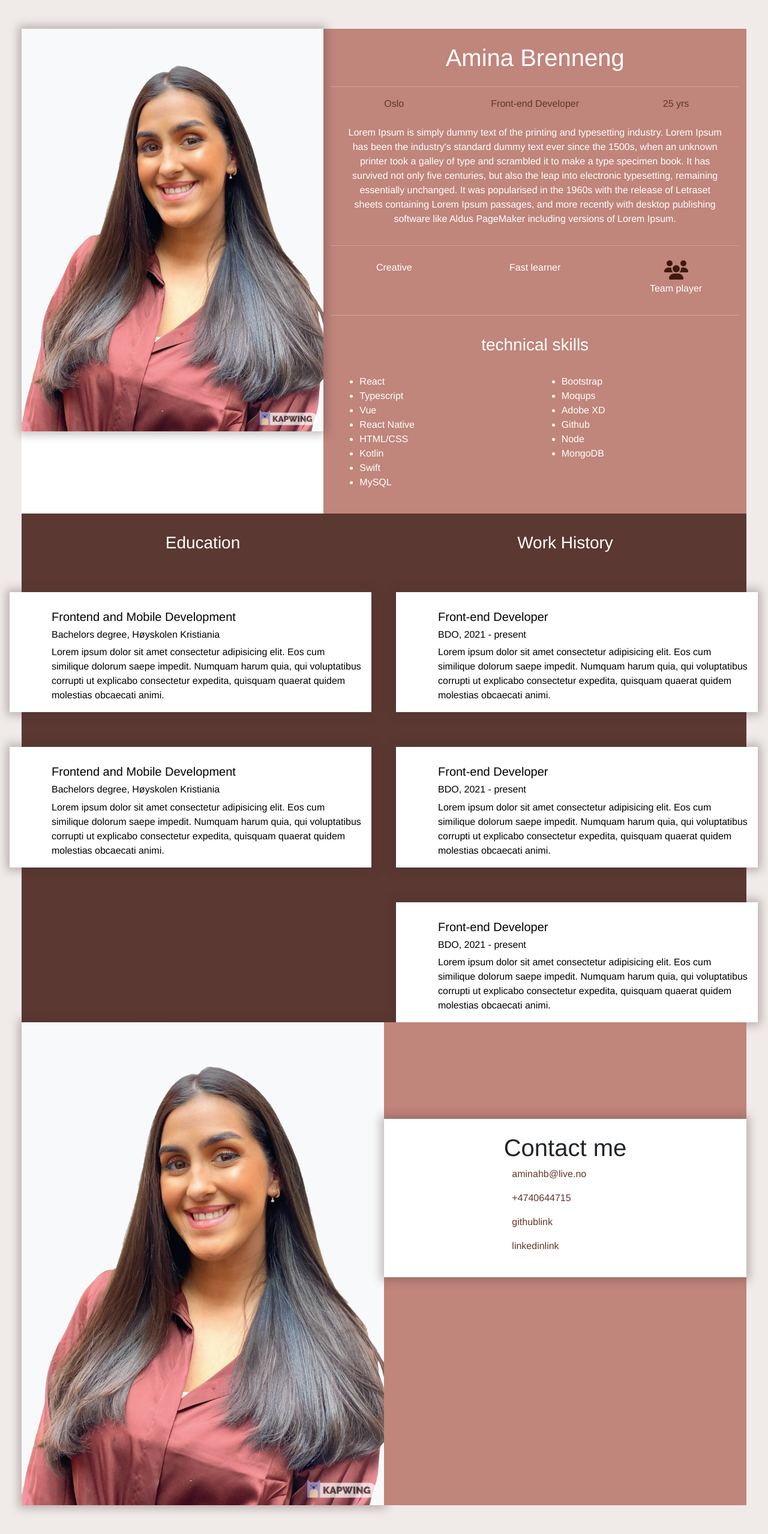
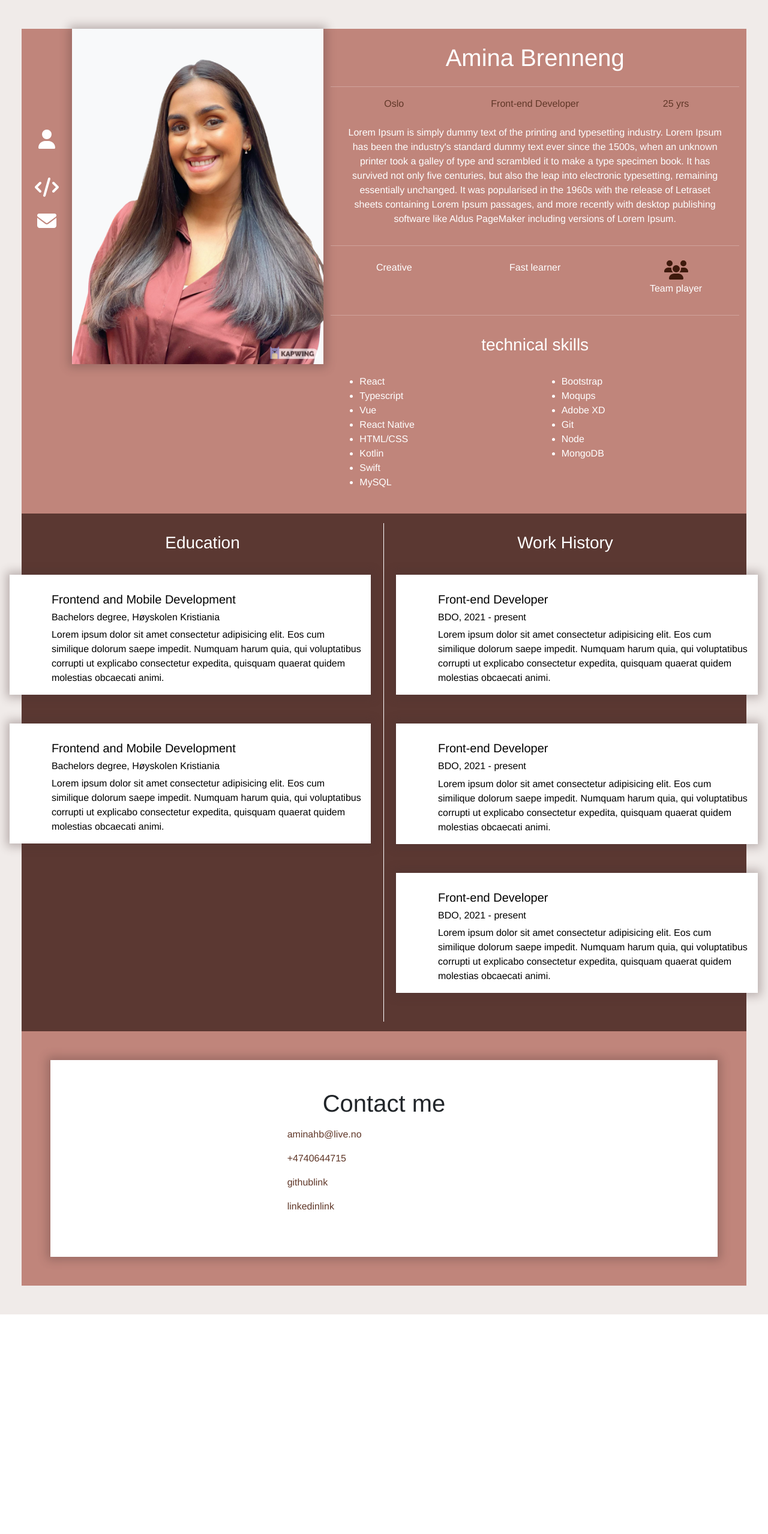
Before and after one commit to AminaBre/ProfilePage, a Vue app: page / in a window 1280 px wide. Shown: the whole page at 60% size. After the commit the page ends 2191 px from the top, so only its background shows below. Built offline with nearby package versions, Linux system fonts and the light colour scheme.

Commit message:
made changes to contact-card

```diff
--- a/src/components/Contact.vue
+++ b/src/components/Contact.vue
@@ -1,17 +1,17 @@
 <template>
-  <div class="row mt-4">
-    <div class="col contact-content py-4">
+  <div class="row contact-container">
+    <div class="col contact-content p-5 m-5">
       <div class="row">
         <h1>Contact me</h1>
       </div>
       <div class="row contact-info">
-        <div class="col-4 icons">
+        <div class="col-4 icons py-2">
           <div class="row"><font-awesome-icon icon="feather-alt" size="2x" class="p-0 tan" /></div>
           <div class="row"><font-awesome-icon icon="feather-alt" size="2x" class="p-0 tan" /></div>
           <div class="row"><font-awesome-icon icon="feather-alt" size="2x" class="p-0 tan" /></div>
           <div class="row"><font-awesome-icon icon="feather-alt" size="2x" class="p-0 tan" /></div>
         </div>
-        <div class="col-8 links">
+        <div class="col-8 links py-2">
           <div class="row"><p>aminahb@live.no</p></div>
           <div class="row"><p>+4740644715</p></div>
           <div class="row"><p>githublink</p></div>
@@ -30,8 +30,6 @@ export default {
 
 <style scoped>
 .contact-content {
-  position: absolute;
-  top: 20%;
   background-color: white;
   box-shadow: 0px 0px 15px 5px #4a343454;
 }
--- a/src/components/History.vue
+++ b/src/components/History.vue
@@ -1,10 +1,10 @@
 <template>
-  <div class="row mt-3 history">
-    <div class="col-sm-6 pt-3">
+  <div class="row my-3 history">
+    <div class="col-sm-6 pt-3 education-content">
       <div class="row">
         <h3>Education</h3>
       </div>
-      <div class="row education-card">
+      <div class="row education-card mb-5">
         <h5>Frontend and Mobile Development</h5>
         <h6>Bachelors degree, Høyskolen Kristiania</h6>
         <p>
@@ -27,7 +27,7 @@
       <div class="row">
         <h3>Work History</h3>
       </div>
-      <div class="row work-card">
+      <div class="row work-card mb-5">
         <h5>Front-end Developer</h5>
         <h6>BDO, 2021 - present</h6>
         <p>
@@ -36,7 +36,7 @@
           quisquam quaerat quidem molestias obcaecati animi.
         </p>
       </div>
-      <div class="row work-card">
+      <div class="row work-card mb-5">
         <h5>Front-end Developer</h5>
         <h6>BDO, 2021 - present</h6>
         <p>
@@ -46,7 +46,7 @@
         </p>
       </div>
 
-      <div class="row work-card">
+      <div class="row work-card mb-5">
         <h5>Front-end Developer</h5>
         <h6>BDO, 2021 - present</h6>
         <p>
@@ -69,6 +69,9 @@ export default {
 .history {
   color: white;
 }
+.education-content {
+  border-right: 1px solid white;
+}
 
 .education-card {
   background-color: white;
@@ -76,7 +79,7 @@ export default {
   position: relative;
   left: -20px;
   width: 104%;
-  margin-top: 10%;
+  margin-top: 5%;
   padding-left: 10%;
   padding-top: 5%;
   text-align: left;
@@ -89,7 +92,7 @@ export default {
   position: relative;
   left: 20px;
   width: 104%;
-  margin-top: 10%;
+  margin-top: 5%;
   padding-left: 10%;
   padding-top: 5%;
   text-align: left;
--- a/src/components/Index.vue
+++ b/src/components/Index.vue
@@ -13,10 +13,7 @@
       <div class="col"><History /></div>
     </div>
     <div class="row">
-      <div class="col-sm-5 col-md-6 sidebar-container">
-        <Sidebar />
-      </div>
-      <div class="col-sm-7 col-md-6 contact-container">
+      <div class="col contact-container">
         <Contact />
       </div>
     </div>
@@ -53,12 +50,11 @@ export default {
   color: #fff;
 }
 .sidebar-container {
-  background-color: #ffffff;
+  background-color: #c0857b;
 }
 
 .contact-container {
   background-color: #c0857b;
-  position: relative;
 }
 
 .history-container {
--- a/src/components/Navigation.vue
+++ b/src/components/Navigation.vue
@@ -26,5 +26,7 @@ export default {
 <style scoped>
 .navigation-content {
   color: white;
+  position: relative;
+  top: 30%;
 }
 </style>
--- a/src/components/Sidebar.vue
+++ b/src/components/Sidebar.vue
@@ -1,27 +1,40 @@
 <template>
   <div class="row sticky-content">
-    <div class="col image-container bg-light p-0">
-      <img src="../assets/profilepic.png" class="mw-100" />
+    <div class="col-2">
+      <Navigation />
+    </div>
+    <div class="col-10 image-container bg-light">
+      <div class="row">
+        <img src="../assets/profilepic.png" class="image mw-100 p-0" />
+      </div>
+      <!--
+      <div class="row links bg-light my-4">
+        <div class="col"><font-awesome-icon icon="github" size="2x" class="p-0" /></div>
+        <div class="col"><font-awesome-icon icon="feather-alt" size="2x" class="p-0" /></div>
+        <div class="col"><font-awesome-icon icon="feather-alt" size="2x" class="p-0" /></div>
+      </div>
+      -->
     </div>
   </div>
 </template>
 
 <script>
+import Navigation from './Navigation.vue';
+
 export default {
   name: 'Sidebar',
-  components: {},
+  components: { Navigation },
 };
 </script>
 
 <style scoped>
-.image-container {
-  position: relative;
+.image {
   box-shadow: 0px 0px 15px 5px #4a343454;
 }
 
 .sticky-content {
   position: sticky;
-  top: 0;
+  top: 0px;
 }
 
 .navigation-content {
--- a/src/components/TechnicalSkills.vue
+++ b/src/components/TechnicalSkills.vue
@@ -22,7 +22,7 @@
             <li>Bootstrap</li>
             <li>Moqups</li>
             <li>Adobe XD</li>
-            <li>Github</li>
+            <li>Git</li>
             <li>Node</li>
             <li>MongoDB</li>
           </ul>
--- a/src/main.js
+++ b/src/main.js
@@ -3,6 +3,7 @@ import 'bootstrap/dist/css/bootstrap.min.css';
 import 'bootstrap';
 import { FontAwesomeIcon } from '@fortawesome/vue-fontawesome';
 import { library } from '@fortawesome/fontawesome-svg-core';
+
 import {
   faUser,
   faCogs,
@@ -12,6 +13,7 @@ import {
   faBookReader,
   faUsers,
 } from '@fortawesome/free-solid-svg-icons';
+
 import App from './App.vue';
 
 library.add(faUser, faCogs, faCode, faEnvelope, faFeatherAlt, faBookReader, faUsers);
```
